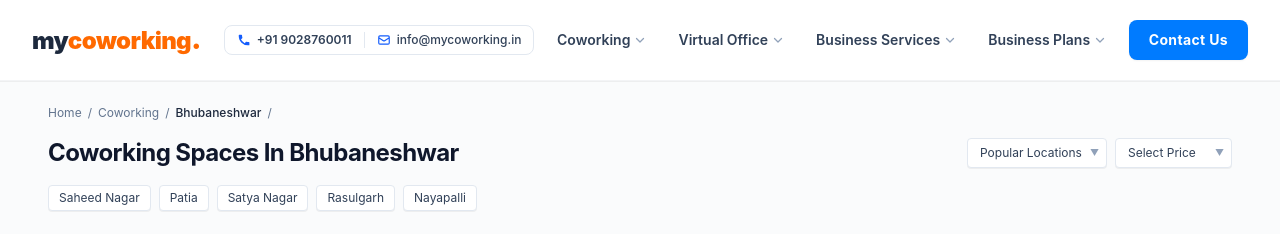
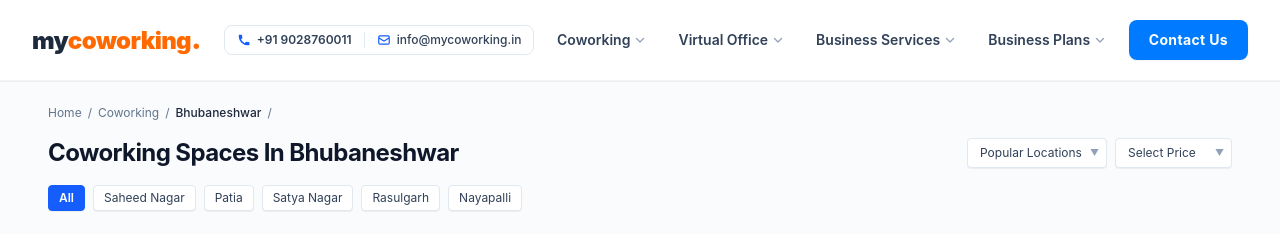
Before and after one commit to pratikbagul1507/my-co-working, a React (Vite) app: page /coworking/bhubaneswar in a window 1280 px wide. Shown: the top 234 px of the page. Built offline with nearby package versions, Linux system fonts and the light colour scheme; grey boxes are pictures that could not be loaded.

Commit message:
Sep 30, 2026, 12:09 PM

```diff
--- a/src/pages/bhubaneswar/Bhubaneswar.jsx
+++ b/src/pages/bhubaneswar/Bhubaneswar.jsx
@@ -335,6 +335,18 @@ const Bhubaneshwar = () => {
       {/* Section: Neighborhood Filter Pills */}
       <section aria-label="Neighborhood filters" className="mb-6">
         <div className="flex flex-wrap gap-1.5 sm:gap-2">
+          <button
+            type="button"
+            onClick={() => setSelectedNeighborhood(null)}
+            aria-pressed={selectedNeighborhood === null}
+            className={`text-[11px] sm:text-xs px-2.5 py-1 rounded border transition-colors cursor-pointer shadow-2xs ${
+              selectedNeighborhood === null
+                ? "bg-blue-600 text-white border-blue-600 font-semibold"
+                : "bg-white text-slate-700 border-slate-200 hover:border-blue-400 hover:text-blue-600"
+            }`}
+          >
+            All
+          </button>
           {bhubaneshwarNeighborhoods.map((neighborhood) => {
             const isSelected = selectedNeighborhood === neighborhood;
             return (
--- a/src/pages/delhi/Delhi.jsx
+++ b/src/pages/delhi/Delhi.jsx
@@ -394,6 +394,18 @@ const Delhi = () => {
       {/* Section: 18 Neighborhood Filter Pills */}
       <section aria-label="Neighborhood filters" className="mb-6">
         <div className="flex flex-wrap gap-1.5 sm:gap-2">
+          <button
+            type="button"
+            onClick={() => setSelectedNeighborhood(null)}
+            aria-pressed={selectedNeighborhood === null}
+            className={`text-[11px] sm:text-xs px-2.5 py-1 rounded border transition-colors cursor-pointer shadow-2xs ${
+              selectedNeighborhood === null
+                ? "bg-blue-600 text-white border-blue-600 font-semibold"
+                : "bg-white text-slate-700 border-slate-200 hover:border-blue-400 hover:text-blue-600"
+            }`}
+          >
+            All
+          </button>
           {dehliNeighborhoods.map((neighborhood) => {
             const isSelected = selectedNeighborhood === neighborhood;
             return (
--- a/src/pages/pune/Pune.jsx
+++ b/src/pages/pune/Pune.jsx
@@ -381,6 +381,18 @@ const Pune = () => {
       {/* Section: 18 Neighborhood Filter Pills */}
       <section aria-label="Neighborhood filters" className="mb-6">
         <div className="flex flex-wrap gap-1.5 sm:gap-2">
+          <button
+            type="button"
+            onClick={() => setSelectedNeighborhood(null)}
+            aria-pressed={selectedNeighborhood === null}
+            className={`text-[11px] sm:text-xs px-2.5 py-1 rounded border transition-colors cursor-pointer shadow-2xs ${
+              selectedNeighborhood === null
+                ? "bg-blue-600 text-white border-blue-600 font-semibold"
+                : "bg-white text-slate-700 border-slate-200 hover:border-blue-400 hover:text-blue-600"
+            }`}
+          >
+            All
+          </button>
           {puneNeighborhoods.map((neighborhood) => {
             const isSelected = selectedNeighborhood === neighborhood;
             return (
```
